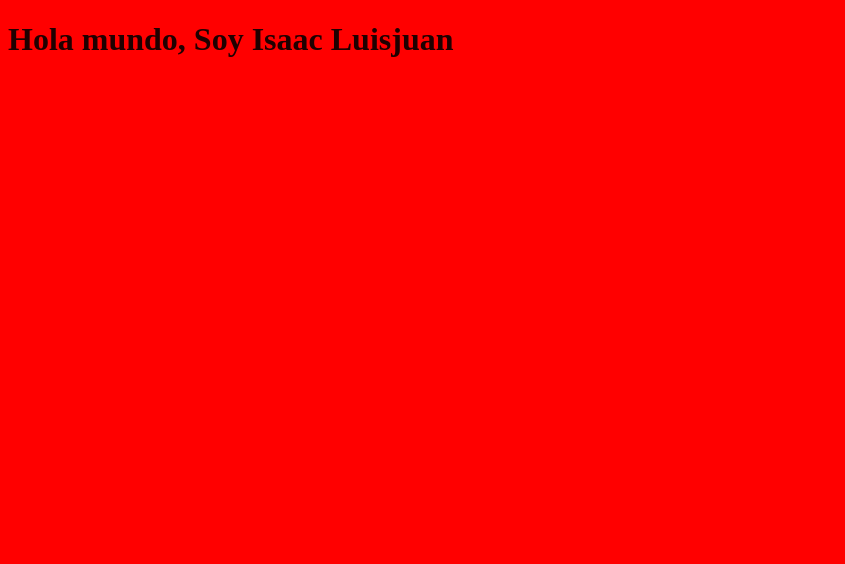
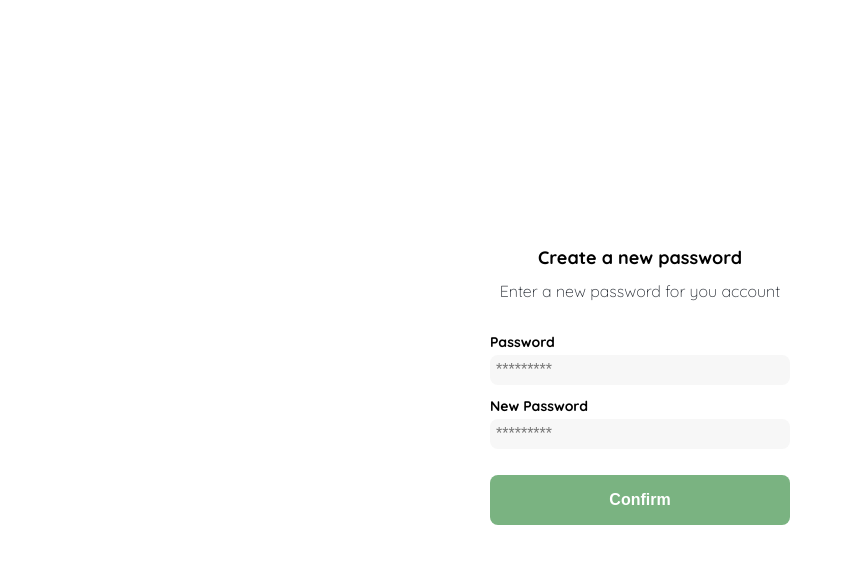
Before and after one commit to sierraCode397/E-Commerce, a React app: page / in a window 1280 px wide. Shown: the top 564 px of the page, without its empty margins (0-845 px from the left). Built offline with nearby package versions, Linux system fonts and the light colour scheme.

Commit message:
Se añadio el codigo CSS y SCSS al proyecto en react, se motifico webpack para que le localhost pueda leer archivos css y scss

```diff
--- a/public/index.html
+++ b/public/index.html
@@ -4,6 +4,9 @@
     <meta charset="UTF-8">
     <meta http-equiv="X-UA-Compatible" content="IE=edge">
     <meta name="viewport" content="width=device-width, initial-scale=1.0">
+    <link rel="preconnect" href="https://fonts.googleapis.com">
+    <link rel="preconnect" href="https://fonts.gstatic.com" crossorigin>
+    <link href="https://fonts.googleapis.com/css2?family=Dancing+Script:wght@500&family=Quicksand:wght@300;500;700&display=swap" rel="stylesheet">
     <title>React shop</title>
 </head>
 <body>
--- a/src/components/App.jsx
+++ b/src/components/App.jsx
@@ -1,9 +1,13 @@
 import React from 'react'
-import "../styles/global.scss"
+import Layout from "../containers/Layout";
+import Login from "../containers/Login";
+import "../styles/global.css";
 
 const App = () => {
     return (
-        <h1>Hola mundo, Soy Isaac Luisjuan</h1>
+        <Layout>
+            <Login />
+        </Layout>
     );
 }
 
--- /dev/null
+++ b/src/containers/Layout.jsx
@@ -0,0 +1,11 @@
+import React, { Children } from 'react';
+
+const Layout = ({children}) => {
+    return (
+        <div className='Layout'>
+            {children}
+        </div>
+    );
+}
+
+export default Layout;
--- /dev/null
+++ b/src/containers/Login.jsx
@@ -0,0 +1,29 @@
+import React from 'react';
+import "../styles/login.scss";
+
+const Login = () => {
+    return (
+        <div className="login">
+            <section className="form-container">
+
+                <img src="./Platzi_YardSale_Logos/logo_yard_sale.svg" alt="logo" className="logo" />
+                <h1 className="title"> Create a new password</h1>
+                <p className="subtitle">Enter a new password for you account</p>
+
+                <form action="/" className="form">
+
+                    <label for="password">Password</label>
+                    <input type="password" id="password" placeholder="*********" className="input input-password" />
+
+                    <label for="new-password">New Password</label>
+                    <input type="password" id="new-password" placeholder="*********" className="input input-password" />
+
+                    <input type="submit" value="Confirm" className="primary-button login-button" />
+
+                </form>
+            </section>
+        </div>
+    );
+}
+
+export default Login;
--- /dev/null
+++ b/src/styles/_vars.scss
@@ -0,0 +1,11 @@
+:root {
+    --white: #FFFFFF;
+    --black: #000000;
+    --dark: #232830;
+    --very-light-pink: #898989;
+    --text-input-field: #F7F7F7;
+    --hospital-green: #7ab381;
+    --sm: 1.4rem;
+    --md: 1.6rem;
+    --lg: 1.8rem
+}
--- /dev/null
+++ b/src/styles/global.css
@@ -0,0 +1,13 @@
+*{
+    margin: 0;
+    padding: 0;
+    box-sizing: border-box;
+}
+
+html {
+    font-size: 62.5%;
+}
+
+body {
+    font-family: 'Quicksand', sans-serif;
+}
--- a/src/styles/global.scss
+++ /dev/null
@@ -1,7 +0,0 @@
-$base-color: #ff0000;
-$color: rgba(black, 0.88);
-
-body{
-    background-color: $base-color;
-    color: $color;
-}
--- /dev/null
+++ b/src/styles/login.scss
@@ -0,0 +1,80 @@
+@import "vars";
+
+.login {
+    width: 100%;
+    height: 100vh;
+    display: grid;
+    place-items: center;
+}
+
+.form-container{
+    display: grid;
+    grid-template-rows: auto 1fr auto;
+    width: 30rem;
+}
+
+.logo{
+    width: 15rem;
+    margin-bottom: 4.8rem;
+    justify-self: center;
+    display: none;
+}
+
+.title{
+    font-size: var(--lg);
+    margin-bottom: 1.2rem;
+    text-align: center;
+}
+
+.subtitle {
+    color: var(--dark);
+    font-size: var(--md);
+    font-weight: 300;
+    margin-top: 0;
+    margin-bottom: 3.2rem;
+    text-align: center;
+}
+
+form{
+    display: flex;
+    flex-direction: column;
+}
+
+label{
+    font-size: var(--sm);
+    font-weight: bold;
+    margin-bottom: 0.4rem;
+}
+
+.input{
+    background-color: var(--text-input-field);
+    border: none;
+    border-radius: 0.8rem;
+    height: 3rem;
+    font-size: var(--md);
+    padding: 0.6rem;
+    margin-bottom: 1.2rem;
+}
+
+.primary-button{
+    background-color: var(--hospital-green);
+    border-radius: 0.8rem;
+    border: none;
+    color: var(--white);
+    width: 100%;
+    cursor: pointer;
+    font-size: var(--md);
+    font-weight: bold;
+    height: 5rem;
+}
+
+.login-button {
+    margin-top: 1.4rem;
+    margin-bottom: 3rem;
+}
+
+@media (max-width: 640px) {
+    .logo{
+        display: block;
+    }
+}
--- a/webpack.config.js
+++ b/webpack.config.js
@@ -32,7 +32,7 @@
                 ]
             },
             {
-                test: /\.s[ac]ss$/i,
+                test: /\.(css|scss)$/,
                 use: [
                     "style-loader",
                     "css-loader",
```
